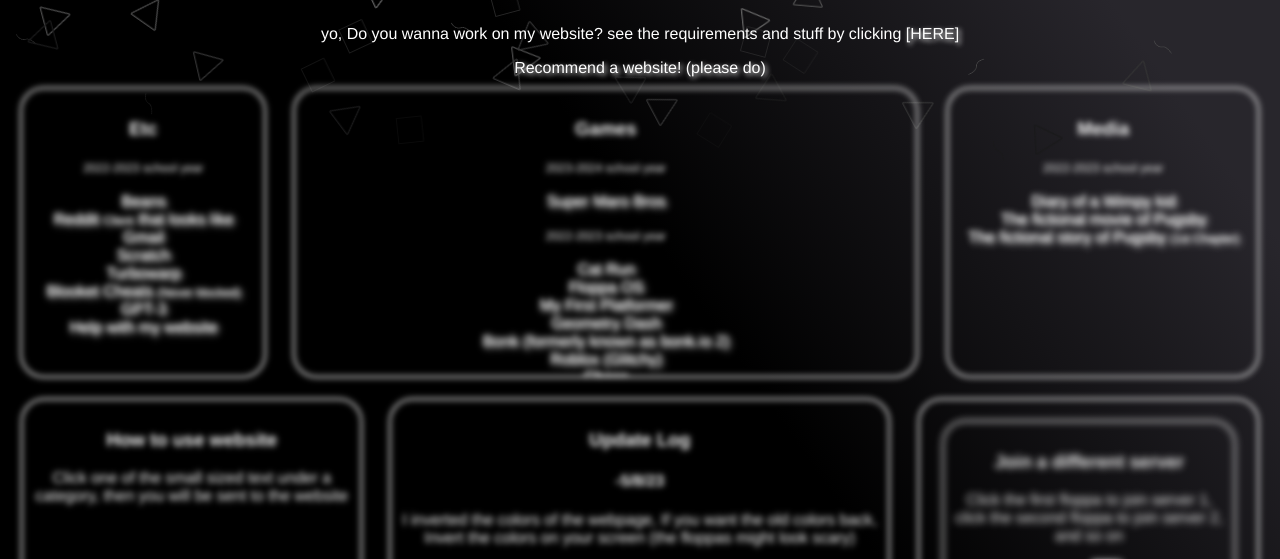
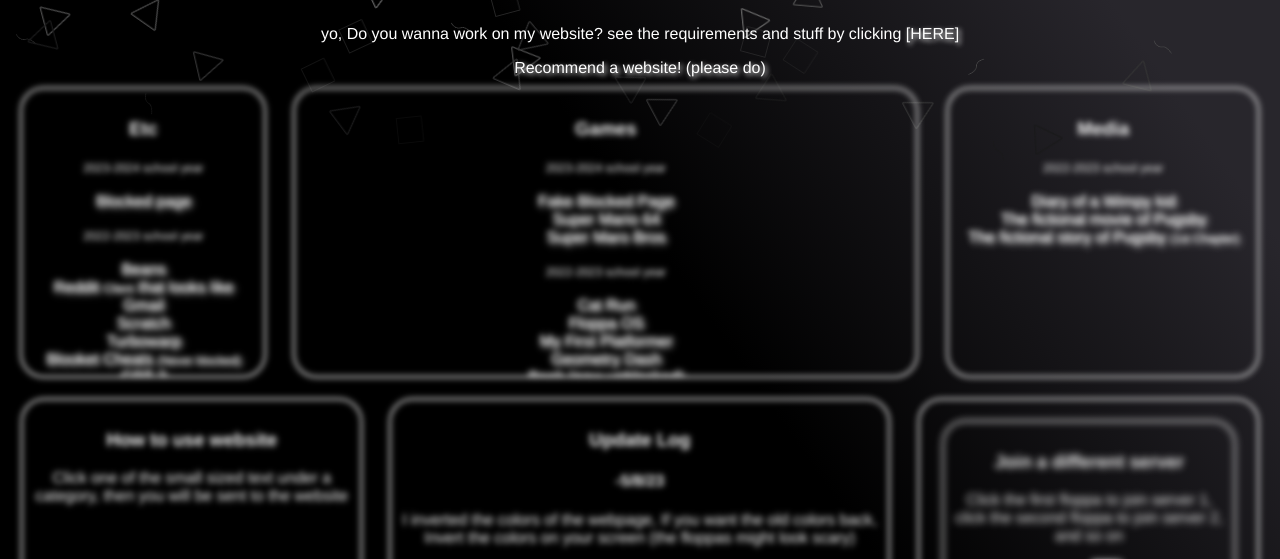
Before and after one commit to Pugsby-Puggerson/StuffForMyClassmates, a plain HTML site: page mainCSSfill.html in a window 1280 px wide. Shown: the part 153-712 px from the top of the page. Drawn offline with Linux system fonts and the light colour scheme; a script that the page names is missing.

Commit message:
Update mainCSSfill.html

```diff
--- a/mainCSSfill.html
+++ b/mainCSSfill.html
@@ -19,6 +19,8 @@
 <div>
 <h3>Etc</h3>
 <!-- Etc Section -->
+	<p><tlms>2023-2024 school year</p></tlms>
+	<p><a href="https://blocked.goguardian.com/">Blocked page</a></p>
               <p><tlms>2022-2023 school year</p></tlms>
 <p><a href="beans">Beans</a><br>
 <a href="https://niturobert.github.io/gmailkit/">Reddit <tlms>Client</tlms> that looks like Gmail</a><br>
@@ -32,13 +34,15 @@
 <!-- games section -->
 <h3>Games</h3>
 <p><tlms>2023-2024 school year</p></tlms>
-<p><a href="https://super-maro-bros.pugsforlifebruh.repl.co/">Super Maro Bros</a></p>
+	<p><a href="https://goguardian.zendesk.com/hc/en-us/article_attachments/201910429/Screenshot_2015-03-23_18.29.18.png">Fake Blocked Page</a><br>
+	<a href="https://sm64.jscraft.repl.co/">Super Mario 64</a><br>
+<a href="https://super-maro-bros.pugsforlifebruh.repl.co/">Super Maro Bros</a></p>
                       <p><tlms>2022-2023 school year</p></tlms>
 <p><a href="https://games.pugsforlifebruh.repl.co/Cat%20run.html">Cat Run</a><br>
 <a href="https://scratch.mit.edu/projects/678876495/fullscreen/">Floppa OS</a><br>
 <a href="My first platformer.html">My First Platformer</a><br>
 <a href="https://turbowarp.org/105500895/fullscreen">Geometry Dash</a><br>
-<a href="https://www.bonk.io">Bonk (formerly known as bonk.io 2)</a><br>
+<a href="https://multiplayer.gg/physics/">Bonk (now unblocked)</a><br>
 <a href="https://mathsspot.com/">Roblox (Glitchy)
 <br><a href="https://chess.com/">Chess</a>
 <br><a href="https://trixter9994.github.io/Cookie-Clicker-Source-Code/">Cookie Clicker (Unblocked)</a>
```
